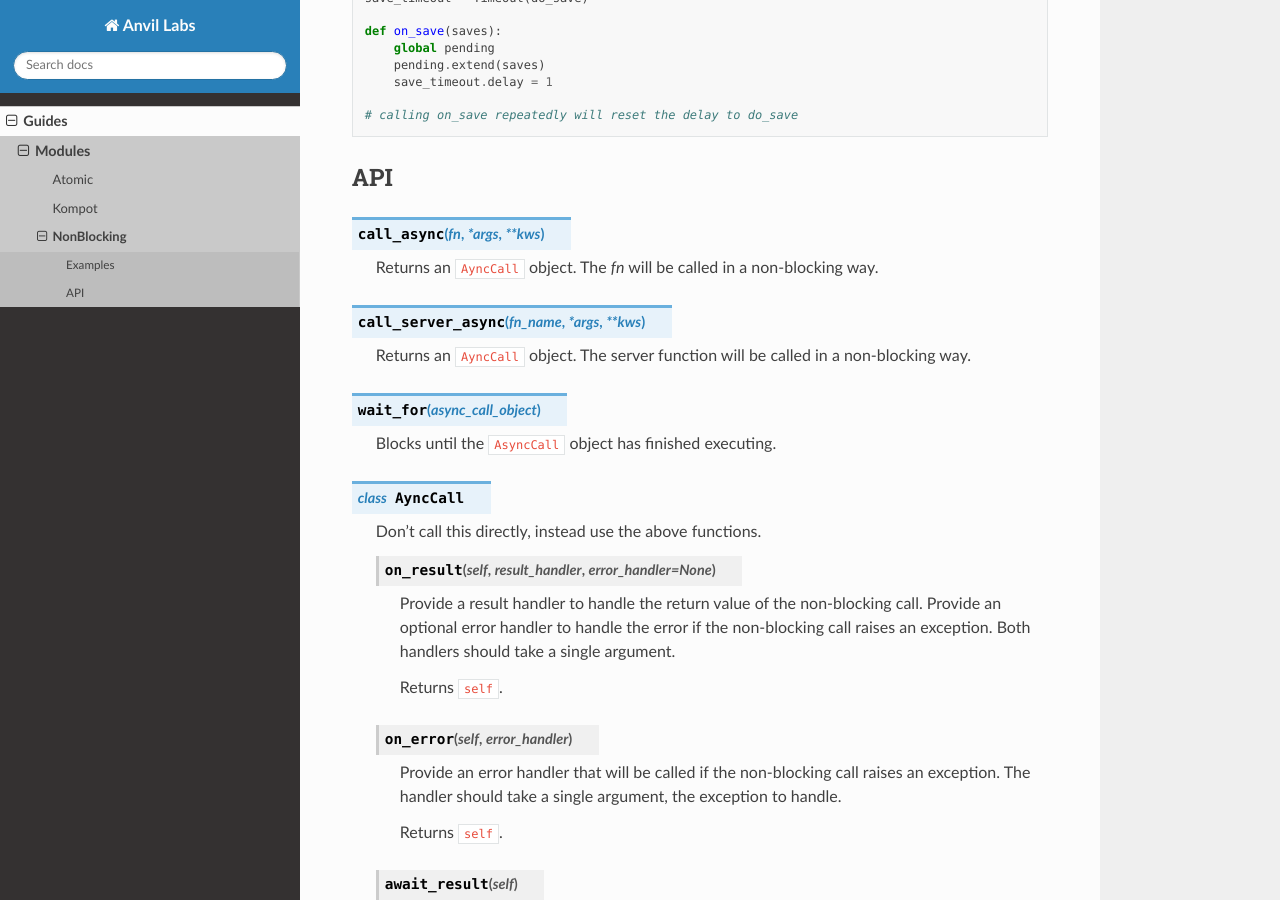
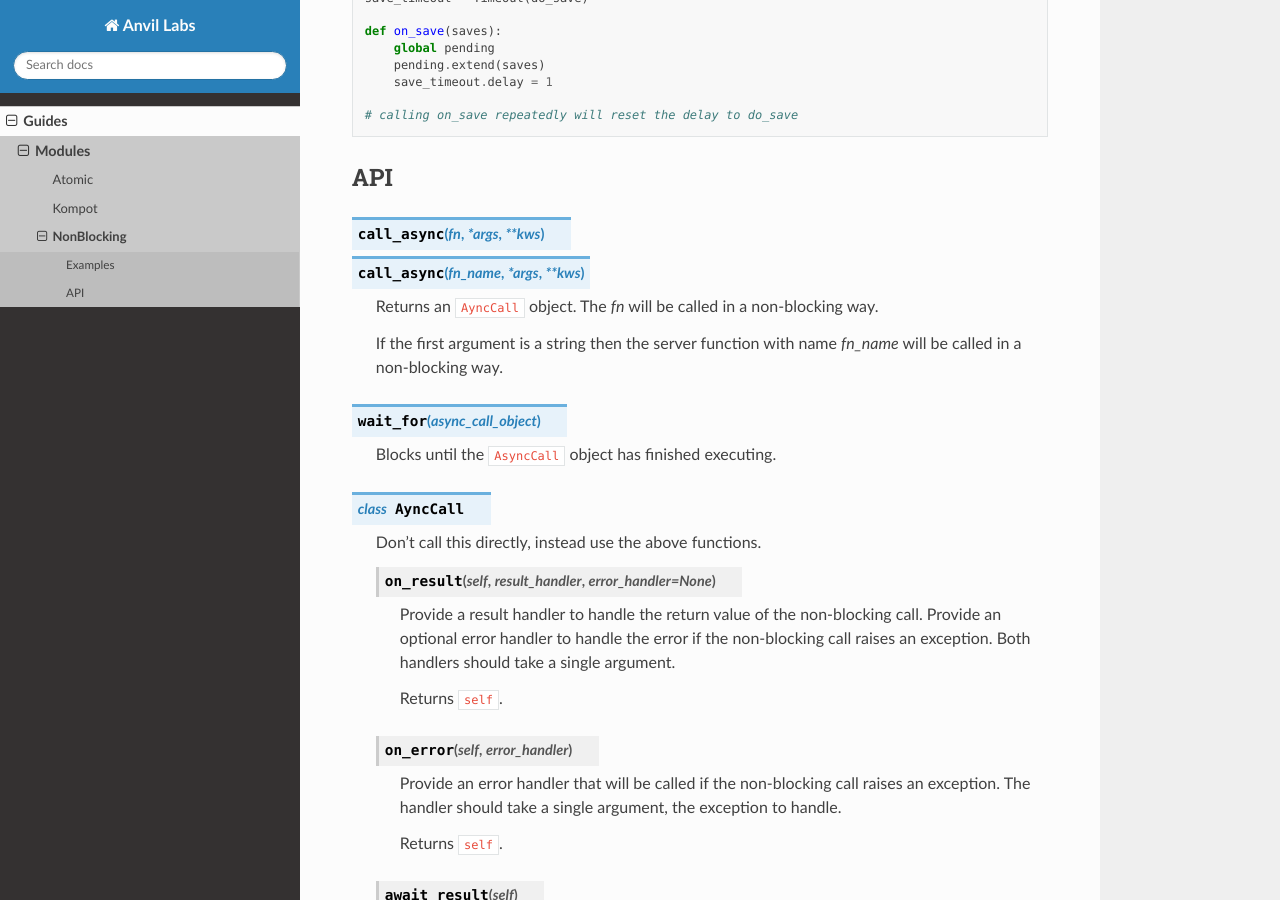
Before and after one commit to anvilistas/anvil-labs, a Sphinx documentation site: the page built from docs/guides/modules/non_blocking.rst, in a window 1280 px wide and 900 px high, scrolled down 1830 px. Built offline with Sphinx 7.4.7 and the Read the Docs theme 2.0.0, drawn with Linux system fonts in a browser that asks for light colours; some of the changed text lies outside the part shown.

Commit message:
non-blocking: simplify api - call_async only

```diff
--- a/docs/guides/modules/non_blocking.rst
+++ b/docs/guides/modules/non_blocking.rst
@@ -15,7 +15,7 @@ In this example, we don't care about the return.
 
 .. code-block:: python
 
-    from anvil_labs.non_blocking import call_server_async
+    from anvil_labs.non_blocking import call_async
 
     def button_click(self, **event_args):
         self.update_database()
@@ -23,14 +23,14 @@ In this example, we don't care about the return.
 
     def update_database(self):
         # Unlike anvil.server.call we do not wait for the call to return
-        call_server_async("update", self.item)
+        call_async("update", self.item)
 
 
 If you care about the return value, you can provide handlers.
 
 .. code-block:: python
 
-    from anvil_labs.non_blocking import call_server_async
+    from anvil_labs.non_blocking import call_async
 
     def handle_result(self, res):
         print(res)
@@ -41,12 +41,12 @@ If you care about the return value, you can provide handlers.
         Notification("there was a problem", style="danger").show()
 
     def update_database(self, **event_args):
-        call_server_async("update", self.item).on_result(self.handle_result, self.handle_error)
+        call_async("update", self.item).on_result(self.handle_result, self.handle_error)
         # Equivalent to
-        async_call = call_server_async("update", self.item)
+        async_call = call_async("update", self.item)
         async_call.on_result(self.handle_result, self.handle_error)
         # Equivalent to
-        async_call = call_server_async("update", self.item)
+        async_call = call_async("update", self.item)
         async_call.on_result(self.handle_result)
         async_call.on_error(self.handle_error)
 
@@ -113,12 +113,11 @@ API
 ---
 
 .. function:: call_async(fn, *args, **kws)
+              call_async(fn_name, *args, **kws)
 
     Returns an ``AyncCall`` object. The *fn* will be called in a non-blocking way.
 
-.. function:: call_server_async(fn_name, *args, **kws)
-
-    Returns an ``AyncCall`` object. The server function will be called in a non-blocking way.
+    If the first argument is a string then the server function with name *fn_name* will be called in a non-blocking way.
 
 .. function:: wait_for(async_call_object)
 
```
Also changed, not shown: 1 other file.
